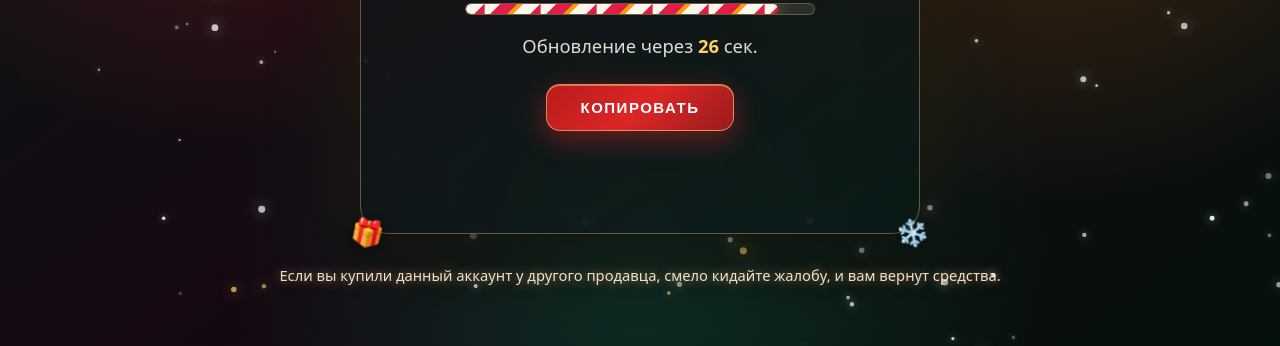
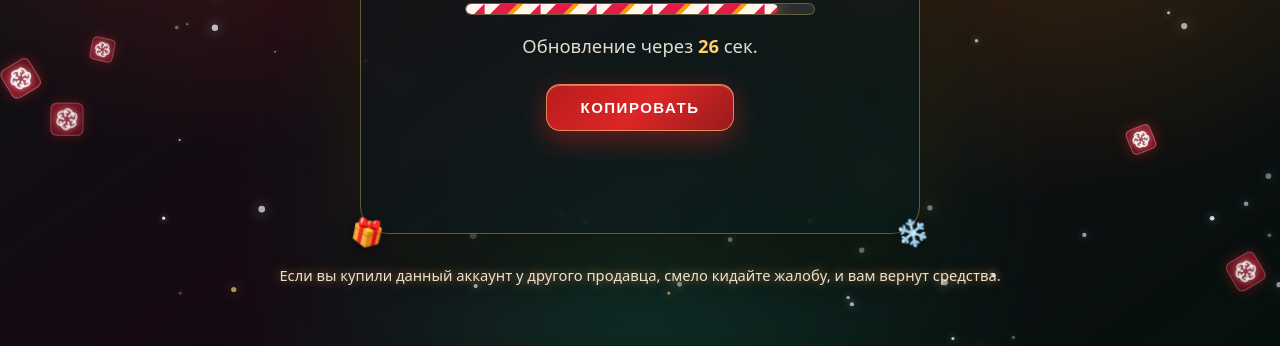
Before and after one commit to nikitagamen16-prog/tet1x, a plain HTML site: page index.html in a window 1280 px wide. Shown: the part 454-800 px from the top of the page. Drawn offline with Linux system fonts and the light colour scheme; animation ran at ten frames a second.

Commit message:
Update index.html

```diff
--- a/index.html
+++ b/index.html
@@ -379,7 +379,7 @@
         </div>
 
         <p class="subscription-text">
-            Подписка активна с 27.11.2026 ChatGPT GO
+            Подписка активна с 26.11.2026 ChatGPT GO
         </p>
 
         <div id="code" aria-live="polite">------</div>
@@ -675,10 +675,12 @@
         update();
         setInterval(update, 1000);
 
+        // Снегопад и летающие значки ChatGPT на Canvas
         const canvas = document.getElementById("snow-canvas");
         const context = canvas.getContext("2d");
 
         let snowflakes = [];
+        let gptBadges = [];
         let canvasWidth = 0;
         let canvasHeight = 0;
 
@@ -693,18 +695,90 @@
             canvas.style.height = `${canvasHeight}px`;
             context.setTransform(pixelRatio, 0, 0, pixelRatio, 0, 0);
 
-            const flakeCount = Math.floor(Math.min(180, (canvasWidth * canvasHeight) / 8000));
+            const flakeCount = Math.floor(Math.min(150, (canvasWidth * canvasHeight) / 9500));
+            const badgeCount = Math.floor(Math.min(22, Math.max(8, (canvasWidth * canvasHeight) / 55000)));
 
             snowflakes = Array.from({ length: flakeCount }, () => ({
                 x: Math.random() * canvasWidth,
                 y: Math.random() * canvasHeight,
-                radius: Math.random() * 2.8 + 0.8,
+                radius: Math.random() * 2.6 + 0.8,
                 speedY: Math.random() * 1.1 + 0.35,
                 drift: Math.random() * 0.6 + 0.2,
                 phase: Math.random() * Math.PI * 2,
-                opacity: Math.random() * 0.65 + 0.25,
+                opacity: Math.random() * 0.6 + 0.25,
                 isGold: Math.random() < 0.16
             }));
+
+            gptBadges = Array.from({ length: badgeCount }, () => ({
+                x: Math.random() * canvasWidth,
+                y: Math.random() * canvasHeight,
+                size: Math.random() * 14 + 20,
+                speedY: Math.random() * 0.65 + 0.28,
+                drift: Math.random() * 0.85 + 0.35,
+                rotation: Math.random() * Math.PI * 2,
+                rotSpeed: (Math.random() - 0.5) * 0.018,
+                phase: Math.random() * Math.PI * 2,
+                opacity: Math.random() * 0.35 + 0.55
+            }));
+        }
+
+        function drawGptBadge(badge) {
+            context.save();
+            context.translate(badge.x, badge.y);
+            context.rotate(badge.rotation);
+            context.globalAlpha = badge.opacity;
+
+            const r = badge.size / 2;
+
+            context.shadowBlur = 14;
+            context.shadowColor = "rgba(185, 28, 46, 0.7)";
+
+            // Бордово-красный квадратный значок со скруглёнными углами как на прикреплённом скриншоте
+            const corner = r * 0.42;
+            context.beginPath();
+            context.moveTo(-r + corner, -r);
+            context.lineTo(r - corner, -r);
+            context.quadraticCurveTo(r, -r, r, -r + corner);
+            context.lineTo(r, r - corner);
+            context.quadraticCurveTo(r, r, r - corner, r);
+            context.lineTo(-r + corner, r);
+            context.quadraticCurveTo(-r, r, -r, r - corner);
+            context.lineTo(-r, -r + corner);
+            context.quadraticCurveTo(-r, -r, -r + corner, -r);
+            context.closePath();
+
+            const grad = context.createLinearGradient(-r, -r, r, r);
+            grad.addColorStop(0, "#a61c2e");
+            grad.addColorStop(1, "#6b0f1c");
+            context.fillStyle = grad;
+            context.fill();
+
+            context.lineWidth = 1.2;
+            context.strokeStyle = "rgba(255, 225, 225, 0.35)";
+            context.stroke();
+
+            // Белый 6-лучевой вихрь в центре значка
+            context.shadowBlur = 6;
+            context.shadowColor = "rgba(255, 255, 255, 0.65)";
+            context.strokeStyle = "#ffffff";
+            context.lineWidth = Math.max(1.6, badge.size * 0.075);
+            context.lineCap = "round";
+
+            for (let i = 0; i < 6; i++) {
+                context.save();
+                context.rotate((i * Math.PI) / 3);
+                context.beginPath();
+                context.moveTo(r * 0.14, -r * 0.18);
+                context.bezierCurveTo(
+                    r * 0.56, -r * 0.65,
+                    r * 0.78, -r * 0.05,
+                    r * 0.36, r * 0.24
+                );
+                context.stroke();
+                context.restore();
+            }
+
+            context.restore();
         }
 
         function drawSnow(time) {
@@ -741,6 +815,26 @@
             }
 
             context.shadowBlur = 0;
+
+            for (const badge of gptBadges) {
+                badge.y += badge.speedY;
+                badge.x += Math.sin(time * 0.001 + badge.phase) * badge.drift;
+                badge.rotation += badge.rotSpeed;
+
+                const margin = badge.size + 12;
+                if (badge.y > canvasHeight + margin) {
+                    badge.y = -margin;
+                    badge.x = Math.random() * canvasWidth;
+                }
+                if (badge.x > canvasWidth + margin) {
+                    badge.x = -margin;
+                } else if (badge.x < -margin) {
+                    badge.x = canvasWidth + margin;
+                }
+
+                drawGptBadge(badge);
+            }
+
             requestAnimationFrame(drawSnow);
         }
 
@@ -748,6 +842,7 @@
         resizeCanvas();
         requestAnimationFrame(drawSnow);
 
+        // Снежинки и искорки возле курсора
         let lastFlakeTime = 0;
         const flakeSymbols = ["❄", "✦", "❅", "•"];
 
```
